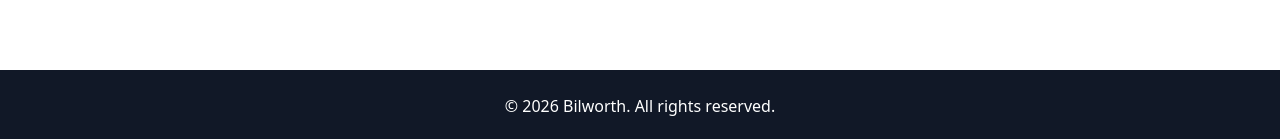
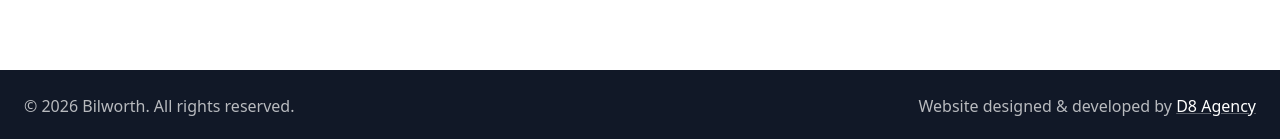
Before and after one commit to zdawan/landingpage-bilworth, a React (Create React App) app: page / in a window 1280 px wide. Shown: the part 5548-5687 px from the top of the page. Built offline with nearby package versions, Linux system fonts and the light colour scheme.

Commit message:
Updated Foter

```diff
--- a/src/components/Footer.jsx
+++ b/src/components/Footer.jsx
@@ -1,7 +1,20 @@
 function Footer() {
   return (
-    <footer className="bg-gray-900 text-white py-6 text-center">
-      © 2026 Bilworth. All rights reserved.
+    <footer className="bg-gray-900 text-white py-6">
+      <div className="max-w-7xl mx-auto px-6 flex flex-col md:flex-row justify-between items-center gap-4 text-center md:text-left">
+        <p className="text-sm md:text-base text-white/70">
+          © 2026 Bilworth. All rights reserved.
+        </p>
+        <p className="text-sm md:text-base text-white/70">
+          Website designed & developed by{" "}
+          <a
+            href="https://zdawan.github.io/dharshan.github.io/"
+            className="text-white hover:text-white/80 transition-colors underline decoration-white/30 hover:decoration-white"
+          >
+            D8 Agency
+          </a>
+        </p>
+      </div>
     </footer>
   );
 }
```
